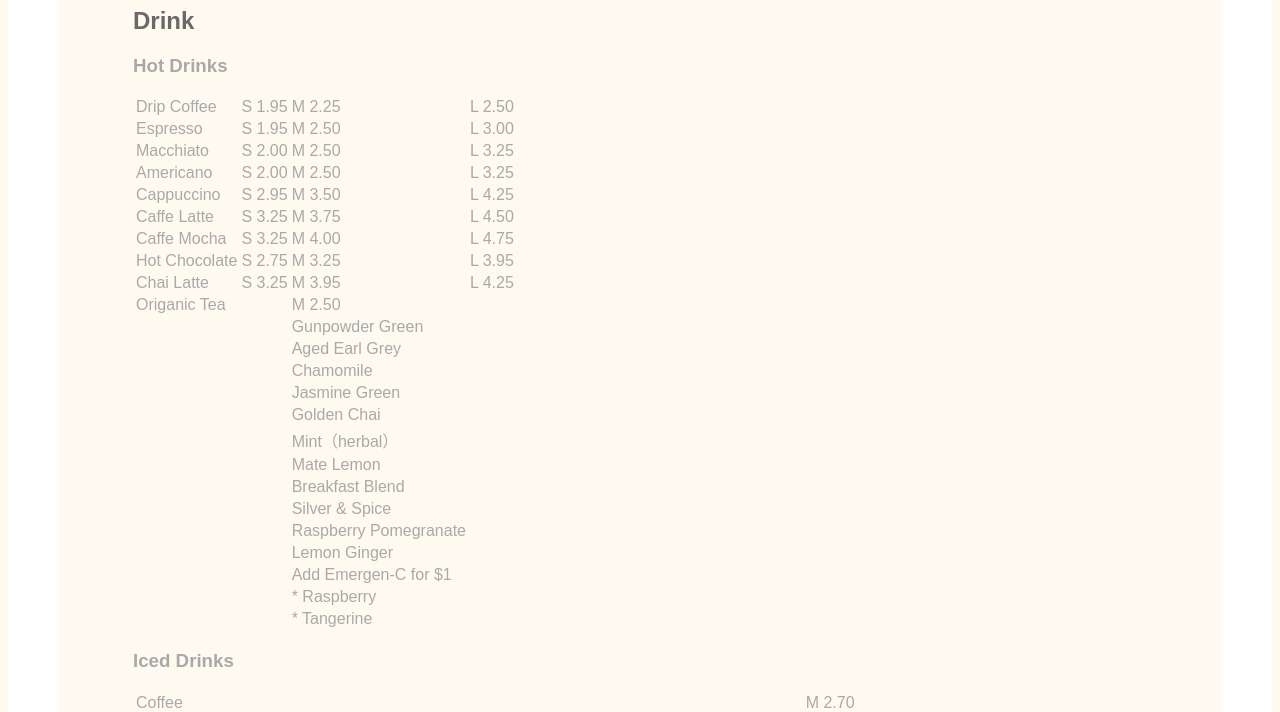
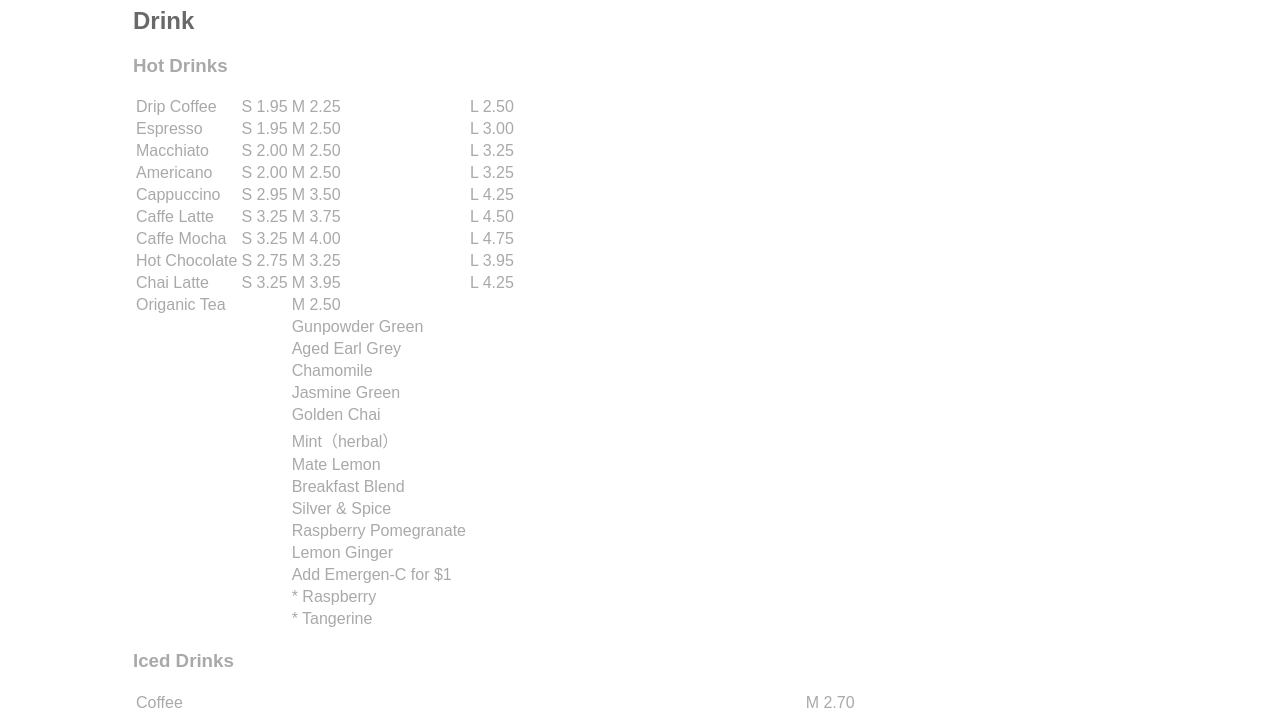
Before and after one commit to Yatongxxx/charlie, a plain HTML site: page index.html in a window 1280 px wide. Shown: the part 440-1152 px from the top of the page. Drawn offline with Linux system fonts and the light colour scheme; a web font is replaced by a local one.

Commit message:
Update main.css

```diff
--- a/css/main.css
+++ b/css/main.css
@@ -1,16 +1,11 @@
 /* main for Charlie */
 <html>
-<head>
 <style type="text/css"
-.section1{align-items: center}
-body
-     {font-family: Futura,sans-serif;
-     color: darkgrey}
+{}{}
 body
      {font-family: futura,sans-serif;
-      font-weight: lighter;
       color: darkgrey;
-      background-color: floralwhite;
+      background-color: white;
       border: 50px solid white ;
       padding: 35px;
       }
```
